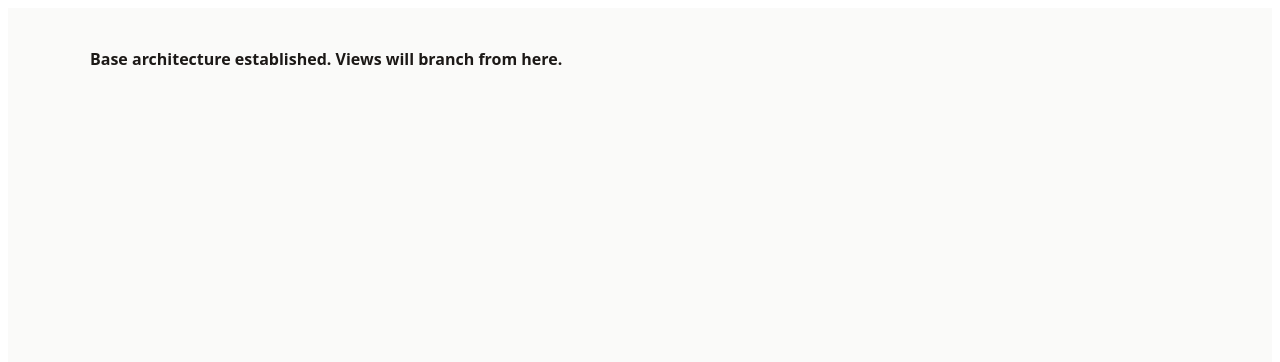
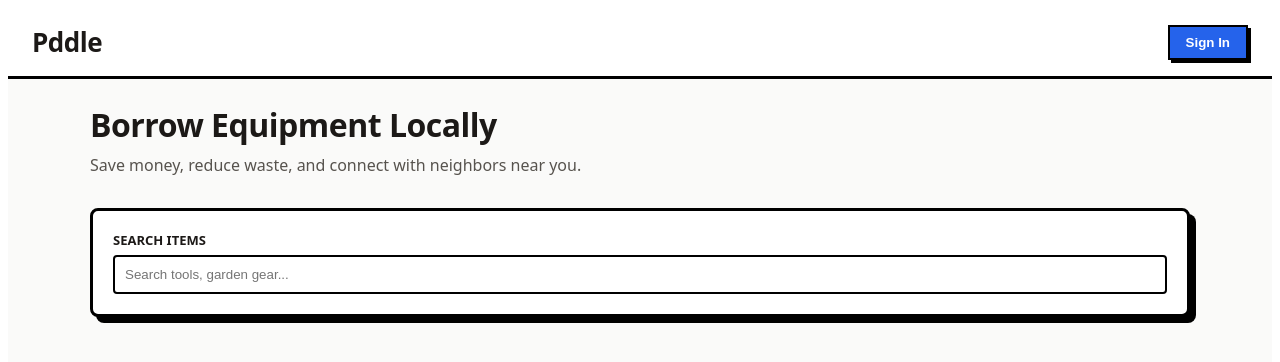
Before and after one commit to noluMolui/pddle-marketplace, a React (Vite) app: page / in a window 1280 px wide. Shown: the top 362 px of the page. Built offline with nearby package versions, Linux system fonts and the light colour scheme.

Commit message:
Add authentication management and global header to App component

```diff
--- a/src/App.tsx
+++ b/src/App.tsx
@@ -10,6 +10,12 @@ export function App() {
   // Navigation Routing States
   const [currentView, setCurrentView] = useState<'browse' | 'detail' | 'booking'>('browse');
   const [selectedItemId, setSelectedItemId] = useState<string | null>(null);
+
+  // Authentication Management States
+  const [isAuthenticated, setIsAuthenticated] = useState<boolean>(false);
+  const [authEmail, setAuthEmail] = useState<string>('');
+  const [showAuthModal, setShowAuthModal] = useState<boolean>(false);
+  const [authError, setAuthError] = useState<string>('');
 
   // Search and Filter Configuration States
   const [searchQuery, setSearchQuery] = useState<string>('');
@@ -26,17 +32,13 @@ export function App() {
 
   // --- Defensive Search and Filtering Engine ---
   const filteredItems = items.filter((item) => {
-    // TRAP CHECK: Automatically prune items flagged as 'removed'
     if (item.status === 'removed') return false;
 
-    // 1. Text Search Evaluation
     const matchesSearch = item.title.toLowerCase().includes(searchQuery.toLowerCase()) ||
                           item.description.toLowerCase().includes(searchQuery.toLowerCase());
 
-    // 2. Strict Category Matching
     const matchesCategory = selectedCategory === 'all' || item.category === selectedCategory;
 
-    // 3. Price Classification Logic (Handles both null price values and 0-cent items as free)
     const isFree = item.price === null || item.price.amountCents === 0;
     const matchesPrice = priceFilter === 'all' ||
                          (priceFilter === 'free' && isFree) ||
@@ -62,9 +64,57 @@ export function App() {
   return (
     <div style={{ fontFamily: 'system-ui, sans-serif', backgroundColor: '#fafaf9', minHeight: '100vh', color: '#1c1917', paddingBottom: '60px' }}>
 
+      {/* --- Global Header --- */}
+      <header style={{ backgroundColor: '#ffffff', borderBottom: '3px solid #000000', padding: '16px 24px', display: 'flex', justifyContent: 'space-between', alignItems: 'center', position: 'sticky', top: 0, zIndex: 10 }}>
+        <h1 style={{ margin: 0, fontSize: '26px', fontWeight: '900', letterSpacing: '-0.5px', cursor: 'pointer' }} onClick={() => setCurrentView('browse')}>
+          Pddle
+        </h1>
+        <div>
+          {isAuthenticated ? (
+            <div style={{ fontSize: '14px', border: '2px solid #000000', padding: '6px 12px', backgroundColor: '#fef08a', fontWeight: 'bold' }}>
+              User: {authEmail}
+            </div>
+          ) : (
+            <button
+              onClick={() => setShowAuthModal(true)}
+              style={{ backgroundColor: '#2563eb', color: '#fff', border: '2px solid #000000', padding: '8px 16px', fontWeight: 'bold', cursor: 'pointer', boxShadow: '3px 3px 0px #000000' }}
+            >
+              Sign In
+            </button>
+          )}
+        </div>
+      </header>
 
+      {/* --- Main App Body Layout Container --- */}
       <main style={{ maxWidth: 1100, margin: '0 auto', padding: '24px' }}>
-        <p style={{ fontWeight: 'bold' }}>Base architecture established. Views will branch from here.</p>
+
+        {/* ================= VIEW 1: BROWSE METROPOLIS ================= */}
+        {currentView === 'browse' && (
+          <div>
+            <div style={{ marginBottom: '32px' }}>
+              <h2 style={{ fontSize: '32px', fontWeight: '800', margin: '0 0 8px 0', letterSpacing: '-0.5px' }}>Borrow Equipment Locally</h2>
+              <p style={{ margin: 0, color: '#57534e', fontSize: '16px' }}>Save money, reduce waste, and connect with neighbors near you.</p>
+            </div>
+
+            {/* Human Search & Filtering UI Panel SKELETON */}
+            <section style={{ backgroundColor: '#ffffff', border: '3px solid #000000', borderRadius: '8px', padding: '20px', marginBottom: '32px', boxShadow: '6px 6px 0px #000000' }}>
+              <div style={{ display: 'grid', gridTemplateColumns: 'repeat(auto-fit, minmax(220px, 1fr))', gap: '16px' }}>
+                <div>
+                  <label htmlFor="search" style={{ display: 'block', fontWeight: '800', marginBottom: '6px', fontSize: '13px', textTransform: 'uppercase' }}>Search Items</label>
+                  <input
+                    id="search"
+                    type="text"
+                    placeholder="Search tools, garden gear..."
+                    value={searchQuery}
+                    onChange={(e) => setSearchQuery(e.target.value)}
+                    style={{ width: '100%', padding: '10px', borderRadius: '4px', border: '2px solid #000000', boxSizing: 'border-box', fontWeight: '500' }}
+                  />
+                </div>
+              </div>
+            </section>
+          </div>
+        )}
+
       </main>
 
     </div>
```
